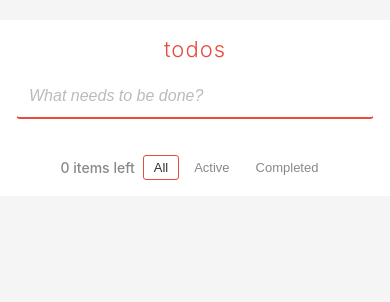
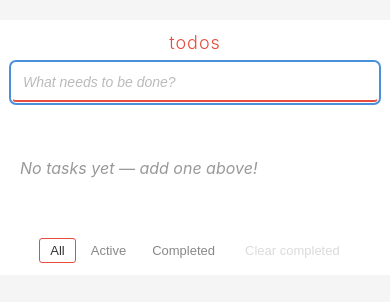
Before and after one commit to sensee-arch/test-repo, a plain HTML site: page src/web/todo/index.html in a window 390 px wide. Drawn offline with Linux system fonts and the light colour scheme.

Commit message:
TASK-4: Add polish features and edge case handling to Todo SPA
- Empty state messages for each filter view (all/active/completed)
- Disabled 'Clear completed' button with .disabled class
- CSS transitions for smoothness (list items, completed, filter, destroy)
- :focus-visible focus ring styles (outline: 2px solid #4A90D9)
- Hover effects (list item bg #f5f5f5, destroy red #c0392b, filter border)
- Responsive enhancements below 400px (reduced padding/font, hidden count)
- Double-save guard flag in commitEdit to prevent blur re-trigger after Enter

```diff
--- a/src/web/todo/index.html
+++ b/src/web/todo/index.html
@@ -60,6 +60,17 @@
       border-bottom: 2px solid #e74c3c;
     }
 
+    #new-todo:focus-visible {
+      outline: 2px solid #4A90D9;
+      outline-offset: 1px;
+    }
+
+    #todo-list li .destroy:focus-visible,
+    #clear-completed:focus-visible {
+      outline: 2px solid #4A90D9;
+      outline-offset: 1px;
+    }
+
     #new-todo::placeholder {
       font-style: italic;
       color: #bbb;
@@ -76,11 +87,11 @@
       align-items: center;
       padding: 12px 8px;
       border-bottom: 1px solid #eee;
-      transition: background-color 0.2s ease;
+      transition: opacity 0.2s ease, transform 0.2s ease, background-color 0.2s ease;
     }
 
     #todo-list li:hover {
-      background-color: #fafafa;
+      background-color: #f5f5f5;
     }
 
     #todo-list li input[type="checkbox"] {
@@ -114,6 +125,7 @@
     #todo-list li.completed .view {
       text-decoration: line-through;
       opacity: 0.5;
+      transition: all 0.3s ease;
     }
 
     /* Delete button */
@@ -125,15 +137,15 @@
       cursor: pointer;
       padding: 0 8px;
       visibility: hidden;
-      transition: color 0.2s ease, opacity 0.2s ease;
+      transition: opacity 0.2s ease, color 0.2s ease;
+    }
+
+    #todo-list li .destroy:hover {
+      color: #c0392b;
     }
 
     #todo-list li:hover .destroy {
       visibility: visible;
-    }
-
-    #todo-list li .destroy:hover {
-      color: #e74c3c;
     }
 
     /* Footer */
@@ -171,6 +183,11 @@
       border-color: rgba(231, 76, 60, 0.3);
     }
 
+    #filters .filter-btn:focus-visible {
+      outline: 2px solid #4A90D9;
+      outline-offset: 1px;
+    }
+
     #filters .filter-btn.selected {
       border-color: #e74c3c;
       color: #333;
@@ -192,13 +209,12 @@
       text-decoration: underline;
     }
 
-    #clear-completed:disabled {
-      opacity: 0.4;
+    #clear-completed.disabled {
+      opacity: 0.3;
       cursor: not-allowed;
-      text-decoration: none;
+      pointer-events: none;
     }
 
-    /* Responsive */
     @media (max-width: 500px) {
       body {
         padding-top: 20px;
@@ -233,6 +249,43 @@
         flex-wrap: wrap;
         gap: 8px;
         justify-content: center;
+      }
+    }
+
+    @media (max-width: 400px) {
+      #todo-app {
+        padding: 12px;
+      }
+
+      h1 {
+        font-size: 18px;
+        margin-bottom: 10px;
+      }
+
+      #new-todo {
+        font-size: 14px;
+        padding: 10px;
+      }
+
+      #todo-list li {
+        padding: 8px 4px;
+      }
+
+      #todo-list li .view,
+      #todo-list li .edit {
+        font-size: 14px;
+      }
+
+      #item-count {
+        display: none;
+      }
+
+      body {
+        overflow-x: hidden;
+      }
+
+      html {
+        overflow-x: hidden;
       }
     }
   </style>
@@ -361,6 +414,28 @@
       // Clear list
       todoList.innerHTML = '';
 
+      // Empty state messages (TASK-4)
+      if (items.length === 0) {
+        const emptyLi = document.createElement('li');
+        emptyLi.style.listStyle = 'none';
+        emptyLi.style.borderBottom = 'none';
+        emptyLi.style.padding = '40px 8px';
+        emptyLi.style.textAlign = 'center';
+        emptyLi.style.fontStyle = 'italic';
+        emptyLi.style.color = '#999';
+
+        var msg;
+        if (state.filter === 'all') {
+          msg = 'No tasks yet \u2014 add one above!';
+        } else if (state.filter === 'active') {
+          msg = 'No active tasks!';
+        } else {
+          msg = 'No completed tasks!';
+        }
+        emptyLi.textContent = msg;
+        todoList.appendChild(emptyLi);
+      }
+
       // Build each item as DOM nodes
       items.forEach(function (item) {
         const li = document.createElement('li');
@@ -404,13 +479,17 @@
         }
       });
 
-      // Update clear-completed visibility
-      clearCompletedBtn.style.display = state.todos.some(function (t) { return t.completed; }) ? 'block' : 'none';
+      // Update clear-completed disabled state (TASK-4)
+      clearCompletedBtn.classList.toggle('disabled',
+        !state.todos.some(function (t) { return t.completed; })
+      );
     }
 
     // ============= Module D — Events (TASK-3) =============
 
-    // commitEdit helper
+    // commitEdit helper (TASK-4: double-save guard with flag)
+    var _editingFlag = {}; // flag map to prevent blur double-save after Enter
+
     function commitEdit(inputEl, id, originalTitle) {
       var value = inputEl.value.trim();
       if (value === '' || value === originalTitle) {
@@ -473,7 +552,9 @@
           if (ev.key === 'Enter') {
             input.removeEventListener('keydown', onKeydown);
             input.removeEventListener('blur', onBlur);
+            _editingFlag[id] = true;
             commitEdit(input, id, originalTitle);
+            delete _editingFlag[id];
           } else if (ev.key === 'Escape') {
             input.removeEventListener('keydown', onKeydown);
             input.removeEventListener('blur', onBlur);
@@ -488,6 +569,11 @@
         function onBlur() {
           input.removeEventListener('keydown', onKeydown);
           input.removeEventListener('blur', onBlur);
+          // Double-save guard: if Enter handler already saved via flag, skip
+          if (_editingFlag[id]) {
+            delete _editingFlag[id];
+            return;
+          }
           commitEdit(input, id, originalTitle);
         }
 
```
